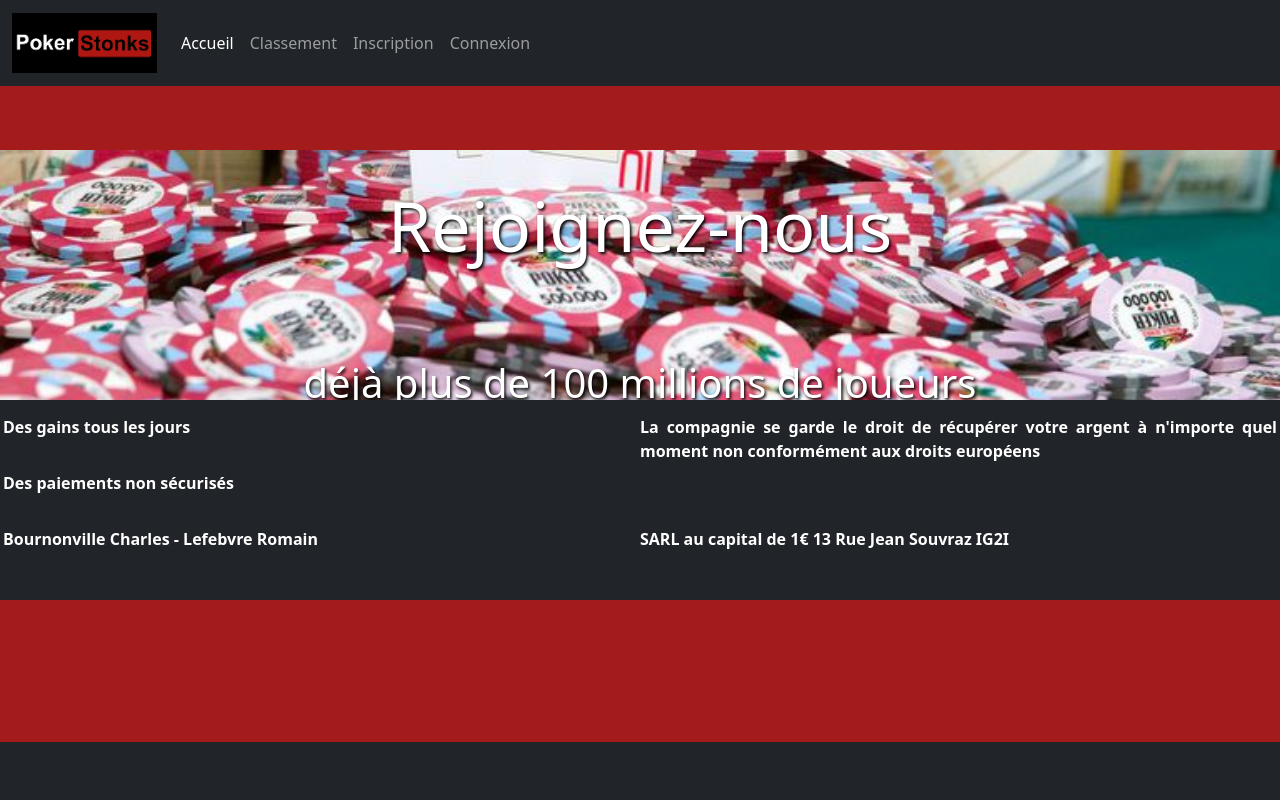
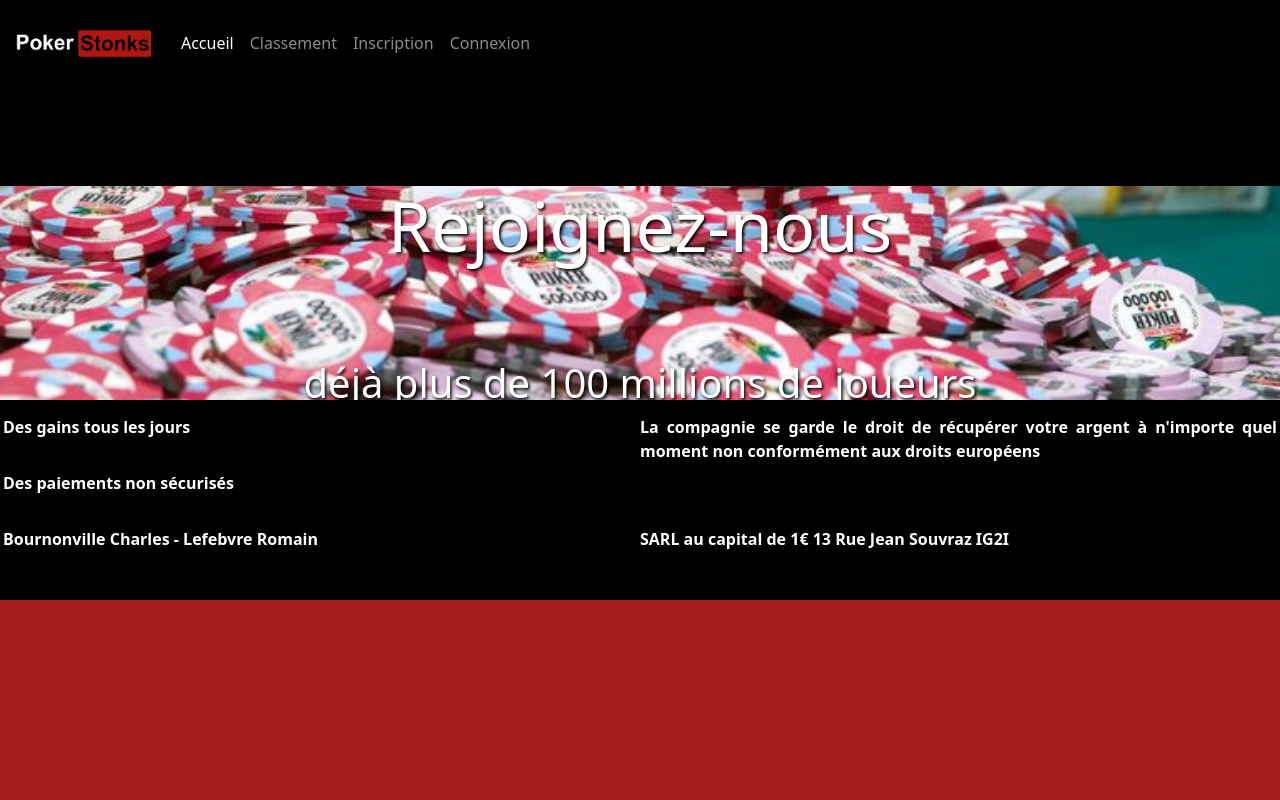
Before and after one commit to patacoing/Pokerstonks, a PHP site: page / in a window 1280 px wide. Run offline with PHP 8.4, Linux system fonts and the light colour scheme.

Commit message:
illusion

```diff
--- a/css/cssAccueil.css
+++ b/css/cssAccueil.css
@@ -7,7 +7,9 @@
     width:100%;
     z-index: -1;
 }
-
+.bg-dark{
+    background-color: black !important;
+}
 #slogan{
     text-align: center;
     position: relative;
--- a/javascript/main.js
+++ b/javascript/main.js
@@ -26,7 +26,7 @@ function drawJoueur(axeY){
     var dist =   depart + (rajout - size)/2;;
     ctx.beginPath();
     ctx.fillStyle = "green";
-    ctx.fillRect(depart, axeY, taille, 800);
+    ctx.fillRect(depart, axeY, taille, c.height);
     ctx.stroke();
     for(let i = 0; i < nbj;i++)
     {
--- a/templates/accueil.php
+++ b/templates/accueil.php
@@ -9,7 +9,7 @@ $msg = valider("msg","GET");
         <h1>Rejoignez-nous</h2>
         <h3>déjà plus de 100 millions de joueurs</h3>
     </div>
-    <div id="info" class="bg-dark">
+    <div id="info" class="bg-dark" style = "margin-top:100px;">
         <div class="row">
             <div class="col-6">
                 <div class="row">Des gains tous les jours</div>
--- a/templates/footer.php
+++ b/templates/footer.php
@@ -2,7 +2,7 @@
 include_once ("libs/maLibForms.php");
 $pseudo = valider("pseudo","SESSION");
 ?>
-<div class="container-fluid fixed-bottom p-2 bg-dark text-white">
+<div class="container-fluid  p-2 bg-dark text-white" style = "height:100px;">
     <div class="row h-50">
         <div class="col-auto">
             <?php if($pseudo) echo "Nom du compte : <strong>$pseudo</strong>";?>
@@ -12,7 +12,7 @@ $pseudo = valider("pseudo","SESSION");
             <?php if($pseudo) echo "heure de connexion : ".$_SESSION['heureConnexion'];?>
         </div>
     </div>
-    <div class="row align-items-center" style="margin-top:10px">
+    <div class="row align-items-center" >
 
         <form action="controleur.php">
         <?php if($pseudo){?>
```
Also changed, not shown: templates/partie.php (+5 -5 lines).
